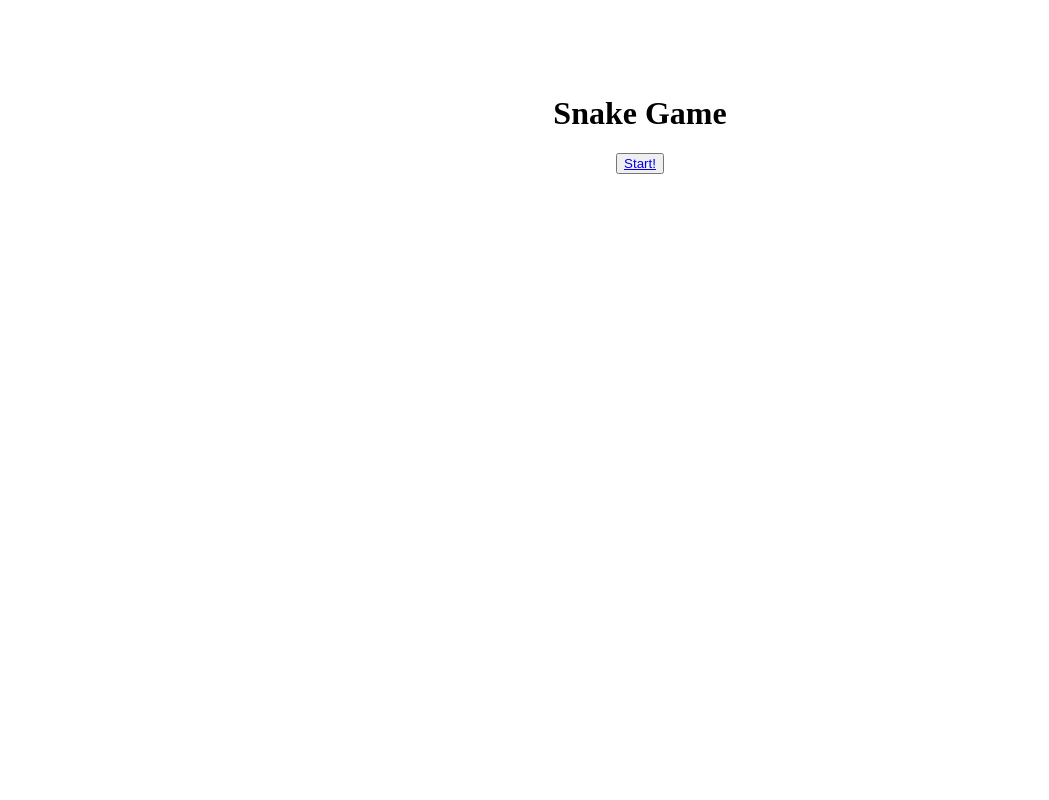
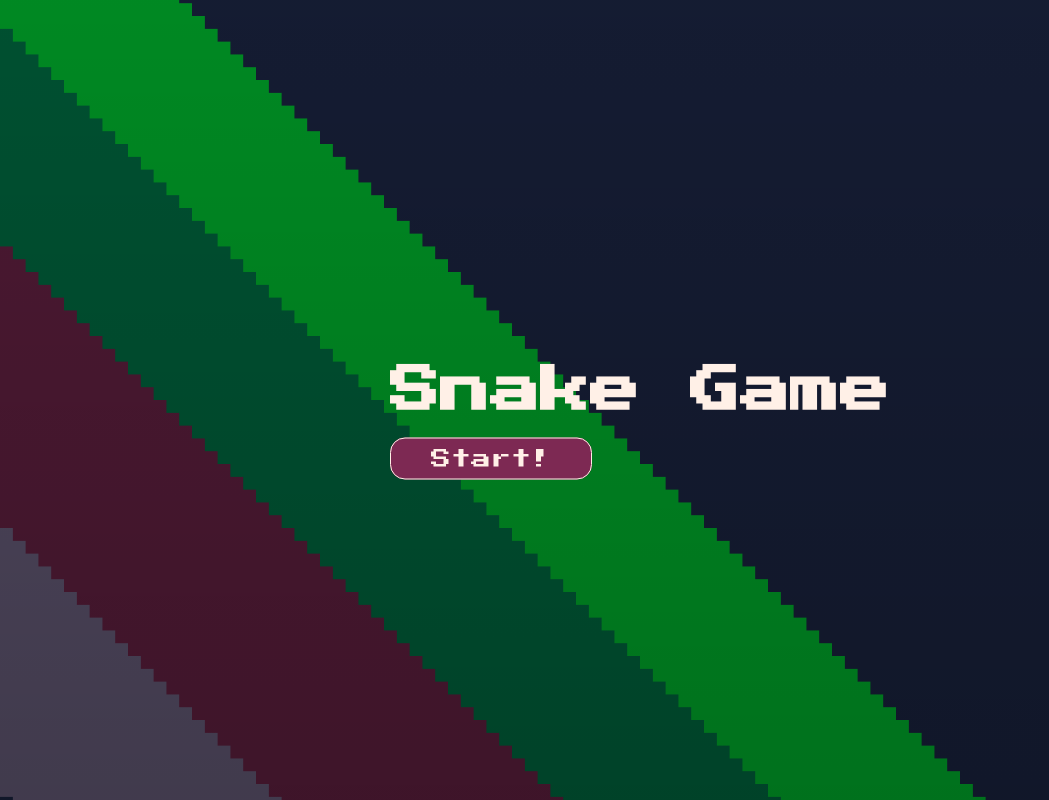
Before and after one commit to mariap-campos/snake-game, a plain HTML site: page start-screen.html in a window 1280 px wide. Shown: the whole page, without its empty margins (0-1049 px from the left). Drawn offline with Linux system fonts and the light colour scheme.

Commit message:
styling element and adding game over function

```diff
--- a/css/style.css
+++ b/css/style.css
@@ -1,9 +1,55 @@
 body{
     margin:0;
-    height: 95vh;
-    width: 95;
+    padding: 0;
+    box-sizing: border-box;
+    font-family: 'Press Start 2P', cursive;
+    font-size: 20px;
+}
+
+.container{
     display: flex;
-    justify-content: center;
     align-items: center;
     flex-direction: column;
+    background-image: linear-gradient(rgba(0, 0, 0, 0.4), rgba(0, 0, 0, 0.5)), url(pixil-frame-0.png);
+    height: 100vh;
+    background-size: cover;
+    background-position: center;
 }
+
+.start{
+    position: absolute;
+    top: 50%;
+    left: 50%;
+    transform: translate(-50%, -50%);
+}
+
+h1{
+    color: #fff0e7;
+    font-size: 250%;
+}
+
+.btn-full:link, .btn-full:visited{
+    background-color: #7d2953;
+    color: #fff0e7;
+    border: 1px solid #fff0e7;
+    padding: 10px 40px;
+    text-decoration: none;
+    border-radius: 15px;
+    transition: background-color 0.2s, border 0.2s, padding 0.2s;
+
+}
+.btn-full:hover, .btn-full:active{
+    background-color: #b43d79;
+    border: 1px solid #b43d79;
+    padding: 10px 60px;
+}
+
+.btn-restart:link, .btn-restart:visited{
+    display: inline-block;
+    margin-bottom: 20px;
+
+}
+
+canvas {
+    border: 6px dashed #82759a;
+}
--- a/start-screen.html
+++ b/start-screen.html
@@ -4,15 +4,19 @@
     <meta charset="UTF-8">
     <meta name="viewport" content="width=device-width, initial-scale=1.0">
     <link rel="stylesheet" href="css/style.css">
+    <link href="https://fonts.googleapis.com/css2?family=Press+Start+2P&display=swap" rel="stylesheet">
     <title>Snake Game</title>
 
 </head>
 
 <body>
-    <h1>Snake Game</h1>
-    <button> <a href="game.html"> Start!</a>
-    </button>
-    <canvas id="snake" width="512" height="512"></canvas>
+    <div class="container">
+        <div class="start">
+            <h1>Snake Game</h1>
+            <a class="btn-full" href="game.html"> Start!</a>
+        </div>
+    </div>
+
 </body>
 
 </html>
```
Also changed, not shown: game.html (+8 -2 lines), js/script.js (+16 -3 lines), css/pixil-frame-0.png (added).
